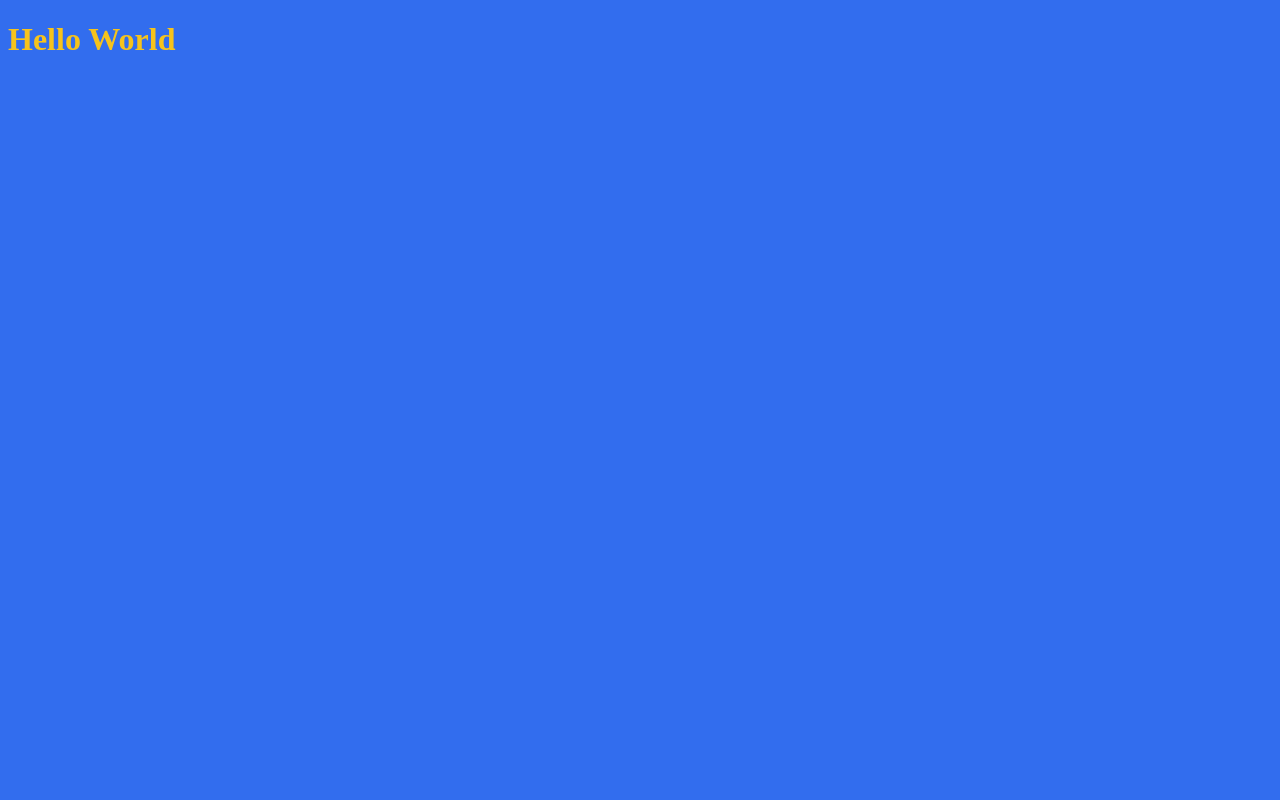
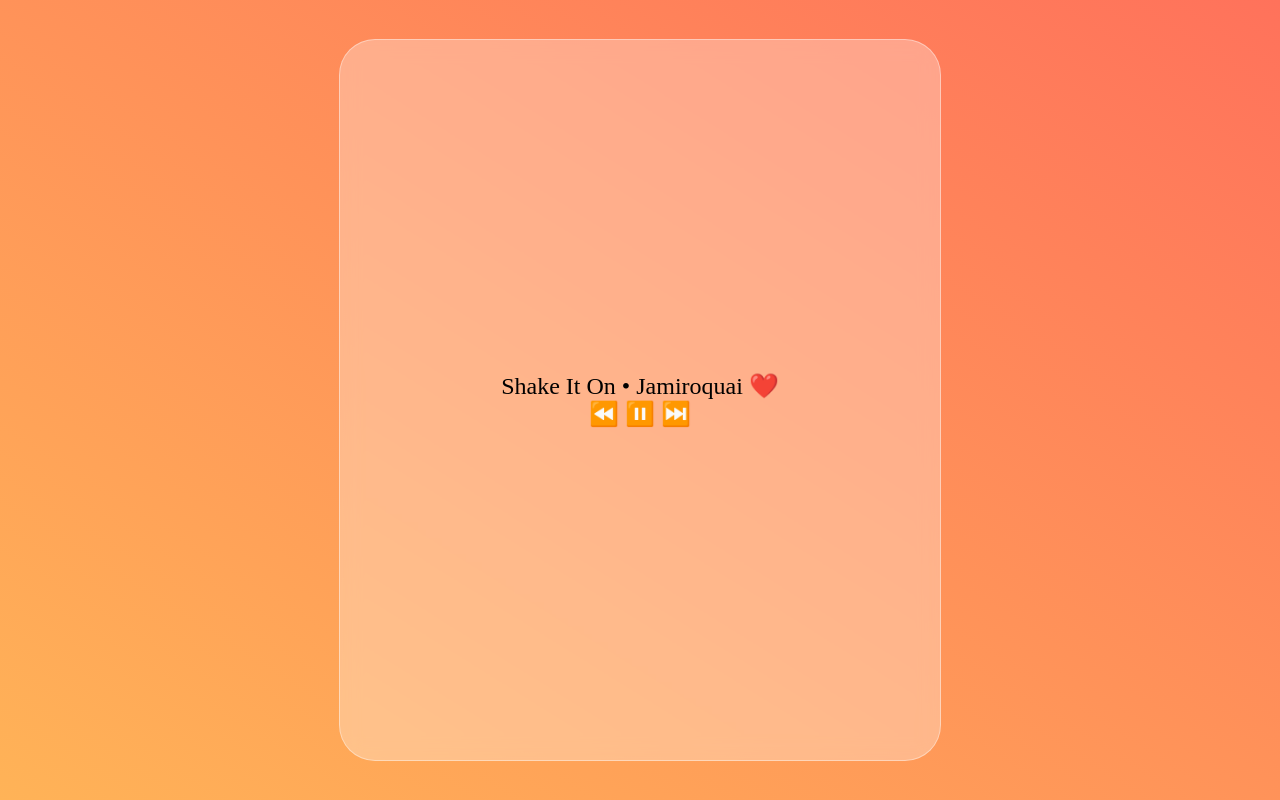
Before and after one commit to antonio-23/music-player, a website: page index.html in a window 1280 px wide. Drawn offline with Linux system fonts and the light colour scheme.

Commit message:
Add container

```diff
--- a/index.html
+++ b/index.html
@@ -4,9 +4,28 @@
     <meta charset="UTF-8" />
     <meta name="viewport" content="width=device-width, initial-scale=1.0" />
     <link rel="stylesheet" href="/css/index.css" />
-    <title>Document</title>
+    <title>Music Player SCSS</title>
   </head>
   <body>
-    <h1>Hello World</h1>
+    <main>
+      <div class="card__body">
+        <div class="card__album"></div>
+
+        <div class="card__name">
+          <span>Shake It On • Jamiroquai</span>
+          <span>❤️</span>
+        </div>
+
+        <div class="card__slider--full">
+          <div class="card__slider--progress"></div>
+        </div>
+
+        <div class="card__buttons">
+          <span>⏪</span>
+          <span>⏸️</span>
+          <span>⏭️</span>
+        </div>
+      </div>
+    </main>
   </body>
 </html>
--- /dev/null
+++ b/scss/_base.scss
@@ -0,0 +1,51 @@
+$bp-large: 78.15em; // 1250px
+$bp-medium: 61.25em; // 980px
+$bp-small: 37.5em; // 600px
+$bp-smallest: 31.25em; // 500px
+
+$border-radius: 1.5rem;
+
+$blur: blur(10px);
+
+$box-shadow: 0px 20px 40px 0px rgba(0, 0, 0, 0.1);
+
+$color-gradient-1: #ffb357;
+$color-gradient-2: #ff725b;
+$color-gradient-card-light-1: rgb(255, 255, 255, 0.3);
+$color-gradient-card-light-2: rgba(255, 255, 255, 0.3);
+
+$color-border-light: rgba(255, 255, 255, 0.4);
+$color-border-dark: #616161;
+
+$gradient-theme: linear-gradient(
+  to top right,
+  $color-gradient-1,
+  $color-gradient-2
+);
+$gradient-card: linear-gradient(
+  144deg,
+  $color-gradient-card-light-1,
+  $color-gradient-card-light-2
+);
+
+* {
+  margin: 0;
+  padding: 0;
+}
+
+html {
+  box-sizing: border-box;
+  font-size: 24px;
+
+  @media only screen and (max-width: $bp-medium) {
+    font-size: 20px;
+  }
+}
+
+main {
+  display: flex;
+  align-items: center;
+  justify-content: center;
+  min-height: 100vh;
+  background: $gradient-theme;
+}
--- a/scss/components/_card.scss
+++ b/scss/components/_card.scss
@@ -1,6 +1,14 @@
-body {
-  background: $primary;
-  h1 {
-    color: $info;
-  }
+.card__body {
+  display: flex;
+  flex-direction: column;
+  align-items: center;
+  justify-content: center;
+  width: 25rem;
+  height: 30rem;
+
+  background-color: white;
+  border-radius: $border-radius;
+  border: 1px solid $color-border-light;
+  background: $gradient-card;
+  backdrop-filter: $blur;
 }
--- a/scss/index.scss
+++ b/scss/index.scss
@@ -1,3 +1,5 @@
 @import "variables";
 
+@import "base";
+
 @import "components/_card";
```
Also changed, not shown: css/index.css, 1 other file.
